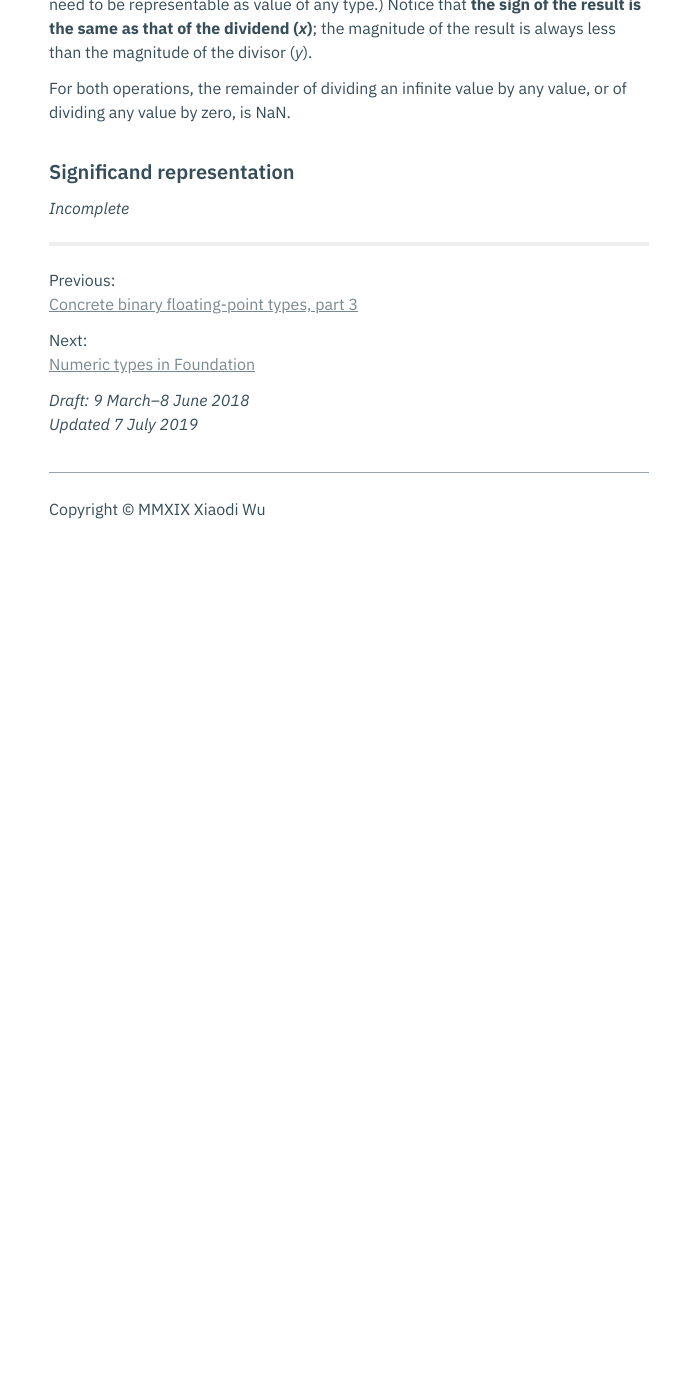
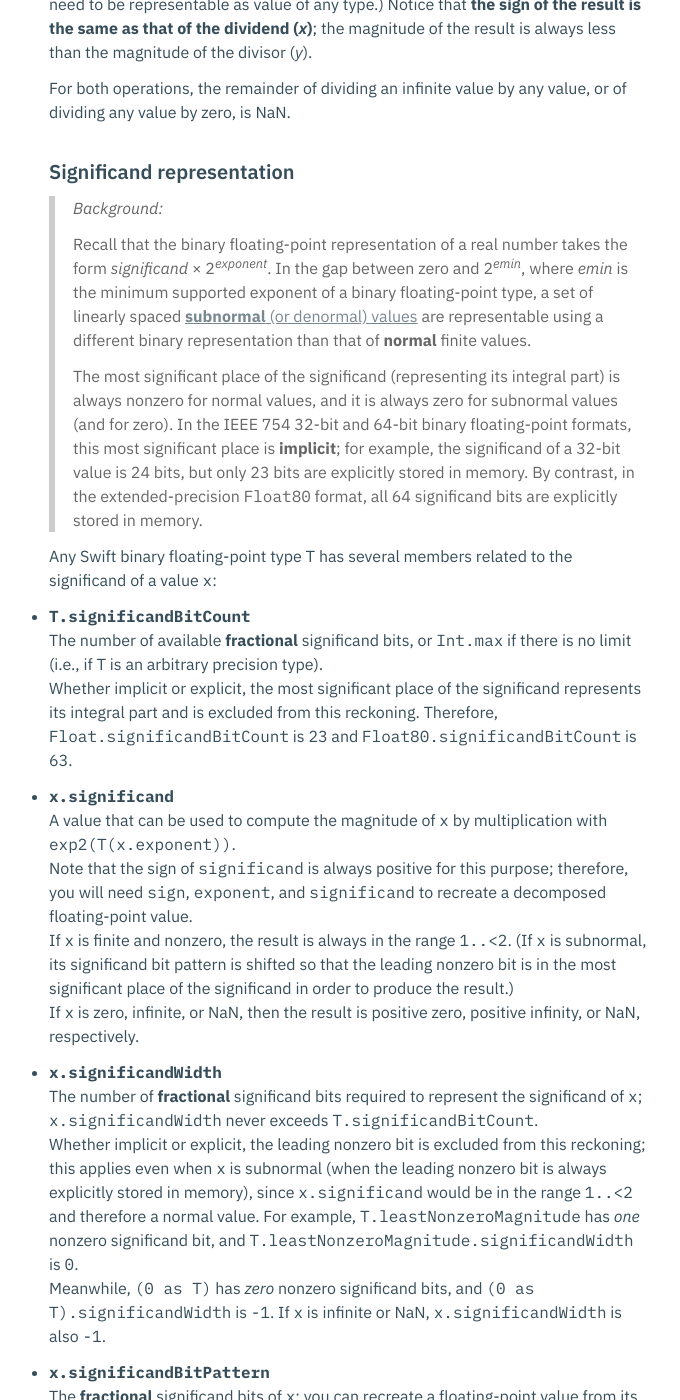
Before and after one commit to xwu/xwu-swift-numerics, a Jekyll site: the page built from floating-point-part-4.md, in a window 1280 px wide and 1400 px high, scrolled down 6219 px. Shown: the whole window, without its empty margins (291-971 px from the left). Built offline with Jekyll 4.4.1, drawn with Linux system fonts in a browser that asks for light colours; our own code applies the rules of GitHub Pages for plain Markdown files; before the commit the page ends 6764 px from its top, so only the background shows below that; some of the changed text lies outside the part shown.

Commit message:
Complete floating-point-part-4.md

```diff
--- a/floating-point-part-4.md
+++ b/floating-point-part-4.md
@@ -307,7 +307,78 @@ or of dividing any value by zero, is NaN.
 
 ## Significand representation
 
-_Incomplete_
+> _Background:_
+>
+> Recall that the binary floating-point representation of a real number takes
+> the form _significand_&nbsp;×&nbsp;2<sup>_exponent_</sup>. In the gap between
+> zero and 2<sup><em>emin</em></sup>, where _emin_ is the minimum supported
+> exponent of a binary floating-point type, a set of linearly spaced
+> [__subnormal__ (or denormal) values][ref 12-8] are representable using a
+> different binary representation than that of __normal__ finite values.
+>
+> The most significant place of the significand (representing its integral part)
+> is always nonzero for normal values, and it is always zero for subnormal
+> values (and for zero). In the IEEE 754 32-bit and 64-bit binary floating-point
+> formats, this most significant place is __implicit__; for example, the
+> significand of a 32-bit value is 24 bits, but only 23 bits are explicitly
+> stored in memory. By contrast, in the extended-precision `Float80` format, all
+> 64 significand bits are explicitly stored in memory.
+
+Any Swift binary floating-point type `T` has several members related to the
+significand of a value `x`:
+
+* __`T.significandBitCount`__
+  The number of available __fractional__ significand bits, or `Int.max` if there
+  is no limit (i.e., if `T` is an arbitrary precision type).
+  Whether implicit or explicit, the most significant place of the significand
+  represents its integral part and is excluded from this reckoning. Therefore,
+  `Float.significandBitCount` is `23` and `Float80.significandBitCount` is `63`.
+
+* __`x.significand`__
+  A value that can be used to compute the magnitude of `x` by multiplication
+  with `exp2(T(x.exponent))`.
+  Note that the sign of `significand` is always positive for this purpose;
+  therefore, you will need `sign`, `exponent`, and `significand` to recreate a
+  decomposed floating-point value.
+  If `x` is finite and nonzero, the result is always in the range `1..<2`. (If
+  `x` is subnormal, its significand bit pattern is shifted so that the leading
+  nonzero bit is in the most significant place of the significand in order to
+  produce the result.)
+  If `x` is zero, infinite, or NaN, then the result is positive zero, positive
+  infinity, or NaN, respectively.
+
+* __`x.significandWidth`__
+  The number of __fractional__ significand bits required to represent the
+  significand of `x`; `x.significandWidth` never exceeds
+  `T.significandBitCount`.
+  Whether implicit or explicit, the leading nonzero bit is excluded from this
+  reckoning; this applies even when `x` is subnormal (when the leading nonzero
+  bit is always explicitly stored in memory), since `x.significand` would be in
+  the range `1..<2` and therefore a normal value. For example,
+  `T.leastNonzeroMagnitude` has _one_ nonzero significand bit, and
+  `T.leastNonzeroMagnitude.significandWidth` is `0`.
+  Meanwhile, `(0 as T)` has _zero_ nonzero significand bits, and
+  `(0 as T).significandWidth` is `-1`. If `x` is infinite or NaN,
+  `x.significandWidth` is also `-1`.
+
+* __`x.significandBitPattern`__
+  The __fractional__ significand bits of `x`; you can recreate a floating-point
+  value from its `sign`, `exponentBitPattern`, and `significandBitPattern` using
+  the initializer `init(sign:exponentBitPattern:significandBitPattern:)`.
+  The significand bit pattern is obtained by bit masking the raw encoding of
+  `x`; if the most significant place of the significand (representing the
+  integral part) is explicitly stored (as it is in values of type `Float80`),
+  that is excluded by the bit masking operation. However, if `x` is subnormal,
+  the explicitly stored leading nonzero bit is not in the most significant place
+  of the significand and is therefore __not excluded__; for example,
+  `T.leastNonzeroMagnitude.significandBitPattern` is `1`.
+
+> It has been [erroneously documented][ref 18-1] that `T.infinity.significand`
+> is `1`. Although that may have been the originally intended behavior, Swift's
+> implementations for concrete types have never behaved in that way.
+
+[ref 12-8]: https://en.wikipedia.org/wiki/Denormal_number
+[ref 18-1]: https://github.com/apple/swift/pull/26390
 
 ---
 
@@ -317,5 +388,4 @@ Previous:
 Next:
 [Numeric types in Foundation](numeric-types-in-foundation.md)
 
-_Draft: 9 March–8 June 2018_
-_Updated 7 July 2019_
+_9 March 2018–29 July 2019_
```
Also changed, not shown: README.md (+1 -1 lines), floating-point-part-3.md (+12 -4 lines).
